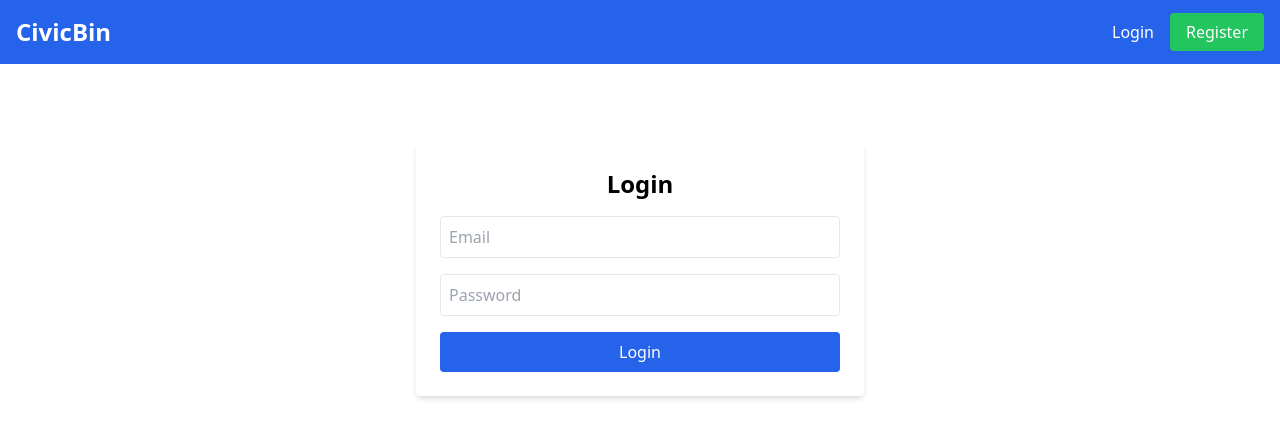
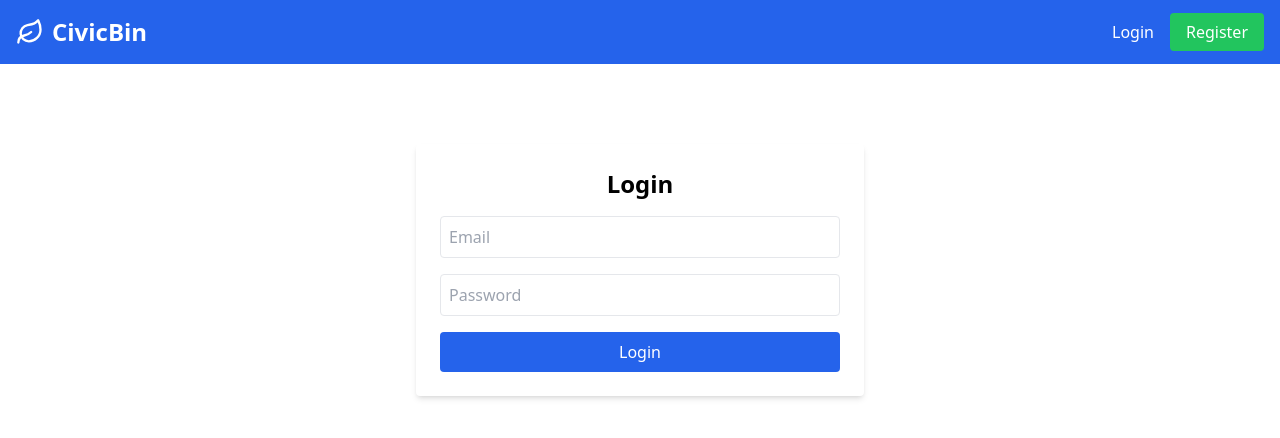
Before and after one commit to Cuonn/civicbin, a React (Create React App) app in the folder frontend/: page /login in a window 1280 px wide. Shown: the top 438 px of the page. Built offline with nearby package versions, Linux system fonts and the light colour scheme; no server answers.

Commit message:
Polish: Add logo icon next to CivicBin brand name in Navbar

```diff
--- a/frontend/src/components/Navbar.jsx
+++ b/frontend/src/components/Navbar.jsx
@@ -12,7 +12,22 @@ const Navbar = () => {
 
   return (
     <nav className="bg-blue-600 text-white p-4 flex justify-between items-center">
-      <Link to="/" className="text-2xl font-bold">CivicBin</Link>
+      <Link to="/" className="flex items-center gap-2 text-2xl font-bold">
+        <svg
+          xmlns="http://www.w3.org/2000/svg"
+          viewBox="0 0 24 24"
+          fill="none"
+          stroke="currentColor"
+          strokeWidth="2"
+          strokeLinecap="round"
+          strokeLinejoin="round"
+          className="w-7 h-7"
+        >
+          <path d="M11 20A7 7 0 0 1 9.8 6.1C15.5 5 17 4.48 19 2c1 2 2 4.18 2 8 0 5.5-4.78 10-10 10Z" />
+          <path d="M2 21c0-3 1.85-5.36 5.08-6C9.5 14.52 12 13 13 12" />
+        </svg>
+        CivicBin
+      </Link>
       <div>
         {user ? (
             <>
```
